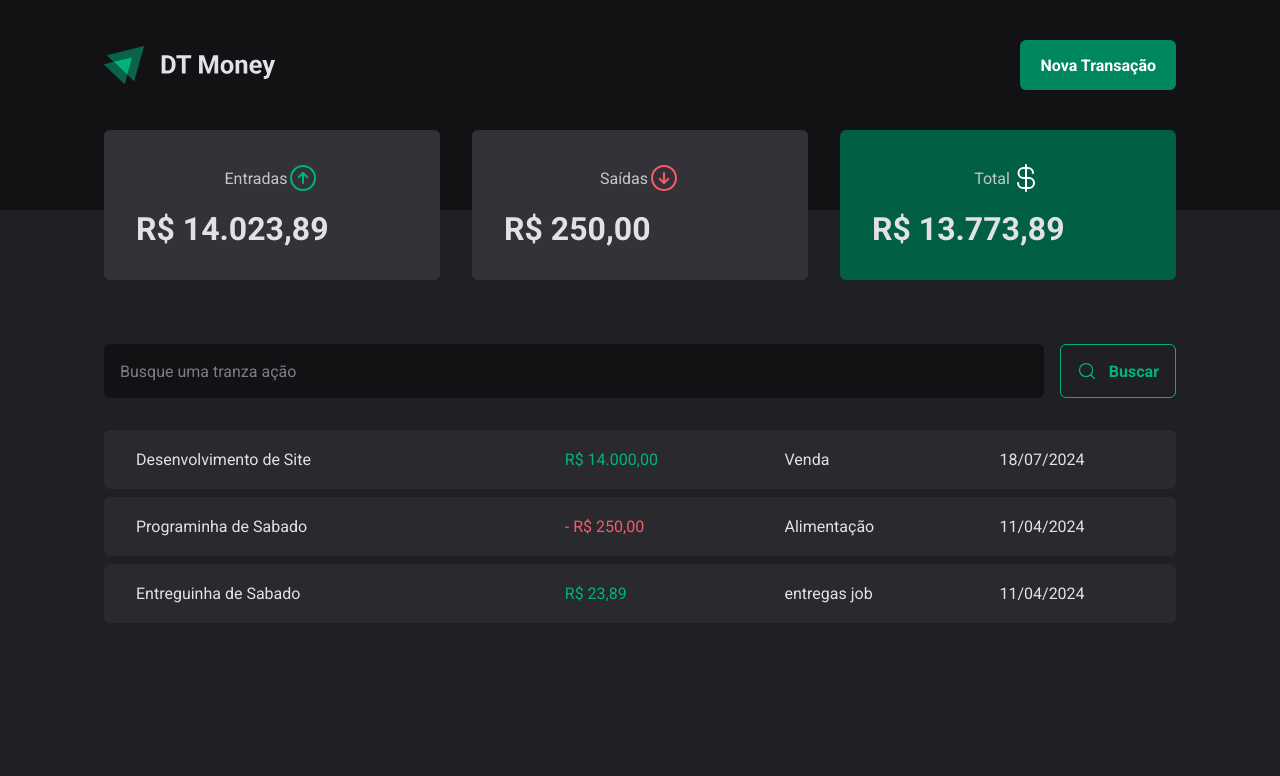
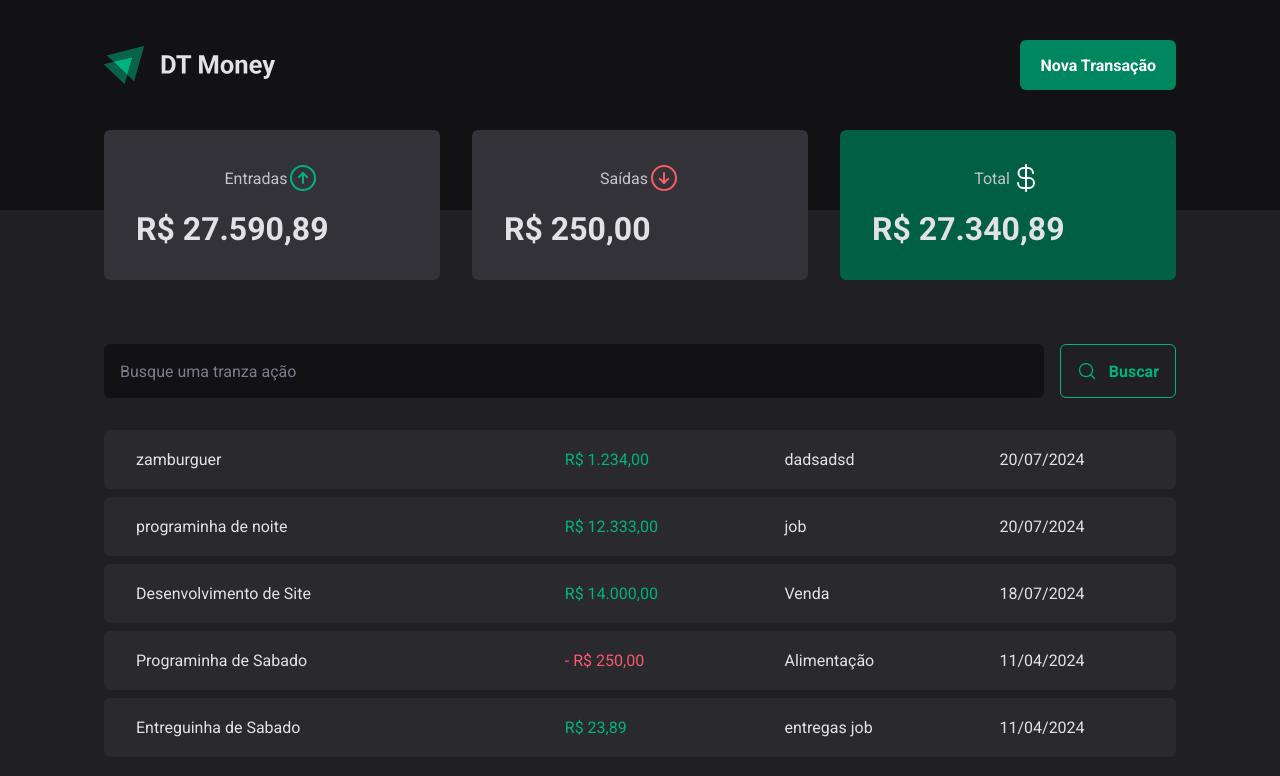
Before and after one commit to Breno-oKra/Dt-money-rocketseat-brenookra, a React (Vite) app: page / in a window 1280 px wide. Shown: the top 776 px of the page. Built offline with nearby package versions, Linux system fonts and the light colour scheme; data requests are answered from the project's data file.

Commit message:
create function createTransations, order and sort api

```diff
--- a/server.json
+++ b/server.json
@@ -1,28 +1,44 @@
 {
-    "transactions":[
+  "transactions": [
     {
-            "id":1,
-            "description":"Desenvolvimento de Site",
-            "type":"income",
-            "category":"Venda",
-            "price":14000,
+      "id": 1,
+      "description": "Desenvolvimento de Site",
+      "type": "income",
+      "category": "Venda",
+      "price": 14000,
       "createdAt": "2024-07-18T20:46:27.792Z"
     },
     {
-            "id":2,
-            "description":"Programinha de Sabado",
-            "type":"outcome",
-            "category":"Alimentação",
-            "price":250,
+      "id": 2,
+      "description": "Programinha de Sabado",
+      "type": "outcome",
+      "category": "Alimentação",
+      "price": 250,
       "createdAt": "2024-04-11T10:24:31.792Z"
     },
     {
-            "id":3,
-            "description":"Entreguinha de Sabado",
-            "type":"income",
-            "category":"entregas job",
-            "price":23.89,
+      "id": 3,
+      "description": "Entreguinha de Sabado",
+      "type": "income",
+      "category": "entregas job",
+      "price": 23.89,
       "createdAt": "2024-04-11T10:24:31.792Z"
+    },
+    {
+      "description": "programinha de noite",
+      "category": "job",
+      "price": 12333,
+      "type": "income",
+      "createdAt": "2024-07-20T19:17:04.322Z",
+      "id": 4
+    },
+    {
+      "description": "zamburguer",
+      "category": "dadsadsd",
+      "price": 1234,
+      "type": "income",
+      "createdAt": "2024-07-20T19:33:47.431Z",
+      "id": 5
     }
   ]
 }
--- a/src/components/NewTrabsactionModal/index.tsx
+++ b/src/components/NewTrabsactionModal/index.tsx
@@ -4,6 +4,8 @@ import * as Dialog from '@radix-ui/react-dialog';
 import * as z from 'zod'
 import { Controller, useForm } from "react-hook-form";
 import { zodResolver } from "@hookform/resolvers/zod";
+import { useContext } from "react";
+import { TransactionsContext } from "../../contexts/transactionsContext";
 
 
 const newTransactionFormSchema = z.object({
@@ -16,16 +18,25 @@ const newTransactionFormSchema = z.object({
 })
 type NewTransactionsFormInputs = z.infer<typeof newTransactionFormSchema>;
 export const NewTransationModal = () => {
-    const { control, register, handleSubmit, formState: { isSubmitting } } = useForm<NewTransactionsFormInputs>({
+    const {createTransactions} = useContext(TransactionsContext)
+    const { control, register, handleSubmit, formState: { isSubmitting }, reset } = useForm<NewTransactionsFormInputs>({
         resolver: zodResolver(newTransactionFormSchema),
-        defaultValues:{
-            type:"income"
+        defaultValues: {
+            type: "income"
         }
     })
     async function handleCreateNewTransactioins(data: NewTransactionsFormInputs) {
-        await new Promise(resolve => setTimeout(resolve, 2000))
-        console.log(data)
+        const { description, category, price, type } = data
+        /*  await new Promise(resolve => setTimeout(resolve, 2000)) */
+        await createTransactions({
+            description,
+            price,
+            category,
+            type
+        })
+        reset()
     }
+
     return (
 
         <Dialog.Portal>
@@ -41,7 +52,7 @@ export const NewTransationModal = () => {
                     <Controller
                         control={control}
                         name="type"
-                        render={({field}) => {
+                        render={({ field }) => {
                             return (
                                 <TransactionType onValueChange={field.onChange} value={field.value}>
                                     <TransactionTypeButton variant="income" value="income">
--- a/src/contexts/transactionsContext.tsx
+++ b/src/contexts/transactionsContext.tsx
@@ -9,9 +9,16 @@ interface TransactionTYpe {
     category: string;
     createdAt: string;
 }
+interface CreateTransactionsInput {
+    description: string;
+    price: number;
+    category: string;
+    type: "income" | 'outcome';
+}
 interface TransactionsContextTYPE {
-    transactions: TransactionTYpe[],
-    fetchTransactions:(query?:string) => Promise<void>
+    transactions: TransactionTYpe[]
+    fetchTransactions: (query?: string) => Promise<void>
+    createTransactions: (data: CreateTransactionsInput) => Promise<void>
 }
 export const TransactionsContext = createContext({} as TransactionsContextTYPE)
 interface TransactionProviderProps {
@@ -19,19 +26,34 @@ interface TransactionProviderProps {
 }
 export function TransactionsProvider({ children }: TransactionProviderProps) {
     const [transactions, setTransaction] = useState<TransactionTYpe[]>([])
-    async function fetchTransactions(query?:string) {
-       const response = await api.get("transactions",{
-        params:{
-            q:query
-        }
-       })
+
+    async function createTransactions(data: CreateTransactionsInput) {
+        const { description, category, price, type } = data
+        /*  await new Promise(resolve => setTimeout(resolve, 2000)) */
+        const response = await api.post('transactions', {
+            description,
+            category,
+            price,
+            type,
+            createdAt: new Date()
+        })
+        setTransaction( state => [response.data,...state])
+    }
+    async function fetchTransactions(query?: string) {
+        const response = await api.get("transactions", {
+            params: {
+                _sort: 'createdAt',
+                _order: "desc",
+                q: query
+            }
+        })
         setTransaction(response.data)
     }
     useEffect(() => {
         fetchTransactions()
     }, [])
     return (
-        <TransactionsContext.Provider value={{ transactions,fetchTransactions}}>
+        <TransactionsContext.Provider value={{ transactions, fetchTransactions, createTransactions }}>
             {children}
         </TransactionsContext.Provider>
     )
```
Lines whose indentation alone changed are shown as unchanged.
